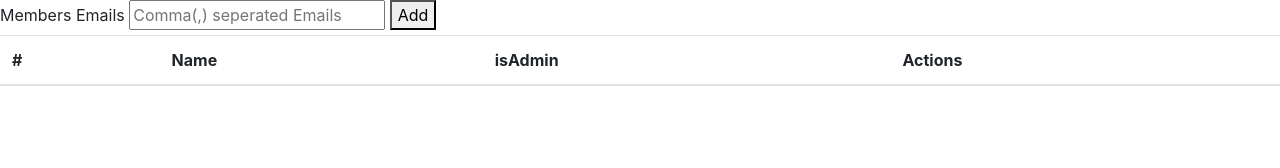
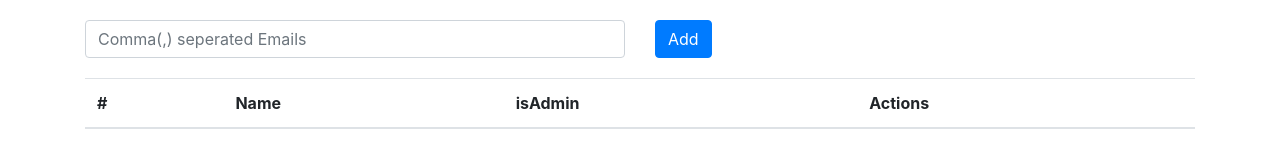
Before and after one commit to Satyam-Git-01/Group-Chat-APP, a website: page public/views/groupInfo.html in a window 1280 px wide. Drawn offline with nearby package versions, Linux system fonts and the light colour scheme; no server answers.

Commit message:
More changes

```diff
--- a/public/js/groupInfo.js
+++ b/public/js/groupInfo.js
@@ -37,7 +37,7 @@ const showGroupMemberInfo = (members) => {
     const td2 = document.createElement("td");
     td2.innerHTML = `${member.isAdmin}`;
     const td3 = document.createElement("td");
-    td3.innerHTML = `<button class='btn btn-danger' onclick="deleteFromGroup(event,${member.userId})">Delete Memeber </button> <button class='btn btn-success'>Make Admin</button>`;
+    td3.innerHTML = `<button class='btn btn-danger' onclick="deleteFromGroup(event,${member.userId})">Delete Memeber </button> <button class='btn btn-success' onclick="makeAdmin(event,${member.memberId})">Make Admin</button>`;
     tr.appendChild(th);
     tr.appendChild(td1);
     tr.appendChild(td2);
@@ -47,6 +47,7 @@ const showGroupMemberInfo = (members) => {
 };
 
 const makeAdmin = async (event, memberId) => {
+  console.log("Reached ake admin")
   const groupId = localStorage.getItem("groupId");
   const token = localStorage.getItem("token");
   try {
@@ -91,6 +92,10 @@ socket.on("DoneGroup", () => {
   window.location.reload("/");
 });
 
+socket.on("admin-made", () => {
+  window.location.reload("/");
+});
+
 const AddMembers = async (event) => {
   event.preventDefault();
   //console.log("reched")
--- a/public/views/groupInfo.html
+++ b/public/views/groupInfo.html
@@ -22,16 +22,29 @@
       rel="stylesheet"
     />
   </head>
-  <body>
+  <body class="container">
     <div>
-        <div id="groupName">
+      <div id="groupName" style="margin: 20px"></div>
+    </div>
+    <div style="margin-bottom: 20px">
+      <form onsubmit="AddMembers(event)">
+        <div class="row">
+          <div class="col">
+            <input
+              class="form-control"
+              type="text"
+              id="membersInput"
+              name="membersInput"
+              placeholder="Comma(,) seperated Emails"
+              required
+            />
+          </div>
+          <div class="col">
+            <button class="btn btn-primary" type="submit" id="addMembers">
+              Add
+            </button>
           </div>
         </div>
-    <div>
-        <form onsubmit="AddMembers(event)">
-            <label for="membersInput">Members Emails</label>
-            <input type="text" id="membersInput" name="membersInput" placeholder="Comma(,) seperated Emails" required />
-            <button type="submit" id="addMembers">Add</button>
       </form>
     </div>
     <table class="table">
@@ -43,8 +56,7 @@
           <th scope="col">Actions</th>
         </tr>
       </thead>
-        <tbody id="table_body">
-        </tbody>
+      <tbody id="table_body"></tbody>
     </table>
     <script
       src="https://cdnjs.cloudflare.com/ajax/libs/axios/1.2.2/axios.min.js"
```
Also changed, not shown: controllers/groupController.js (+5 -4 lines). Lines whose indentation alone changed are shown as unchanged.
